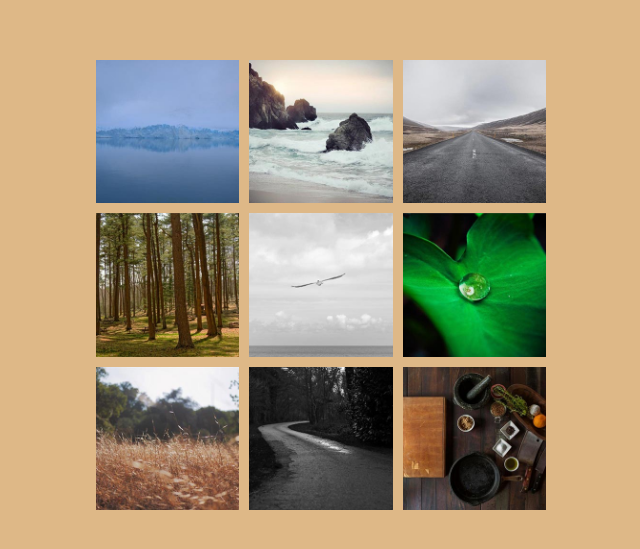
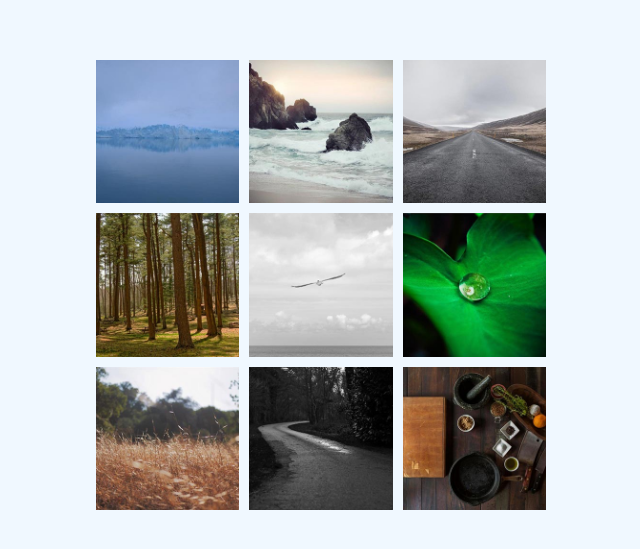
Before and after one commit to Salo9696/galeria_modal, a plain HTML site: page index.html in a window 1280 px wide. Shown: the part 115-664 px from the top of the page, without its empty margins (319-959 px from the left). Drawn offline with Linux system fonts and the light colour scheme.

Commit message:
segundo cambioi background color

```diff
--- a/css/estilos.css
+++ b/css/estilos.css
@@ -7,7 +7,7 @@ body{
     display: flex;
     justify-content: center;
     align-items: center;
-    background-color: burlywood;
+    background-color: aliceblue;
 }
 .galeria{
     width: 450px;
```
